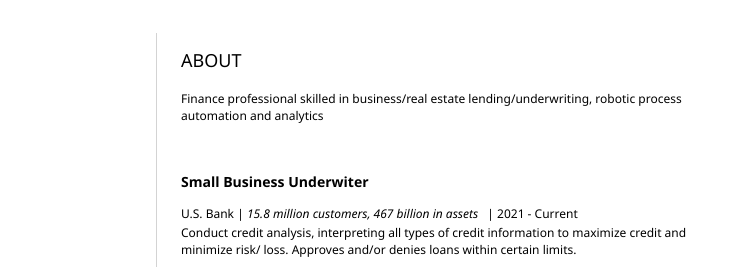
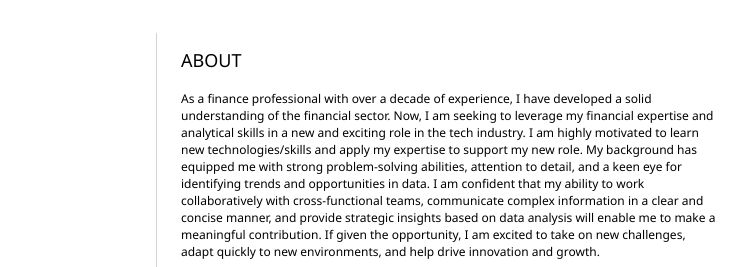
Before and after one commit to Bcode77/Resume, a plain HTML site: page index.html in a window 1280 px wide. Shown: the part 161-428 px from the top of the page, 387-1137 px from the left. Drawn offline with Linux system fonts and the light colour scheme.

Commit message:
Update index.html

```diff
--- a/index.html
+++ b/index.html
@@ -71,7 +71,10 @@
 				<section>
 					<h2>ABOUT</h2>
 					<!-- about you -->
-                    Finance professional skilled in business/real estate lending/underwriting, robotic process automation and analytics
+                    As a finance professional with over a decade of experience, I have developed a solid understanding of  the financial sector.  Now, I am seeking to leverage my financial expertise and analytical skills in a new and exciting role in the tech industry. I am highly motivated to learn new technologies/skills and apply my expertise to support my new role.
+My background has equipped me with strong problem-solving abilities, attention to detail, and a keen eye for identifying trends and opportunities in data. I am confident that my ability to work collaboratively with cross-functional teams, communicate complex information in a clear and concise manner, and provide strategic insights based on data analysis will enable me to make a meaningful contribution.
+If given the opportunity, I am excited to take on new challenges, adapt quickly to new environments, and help drive innovation and growth.
+
 				</section>
                 <section>
 				<!--	<h2>Code</h2>
```
